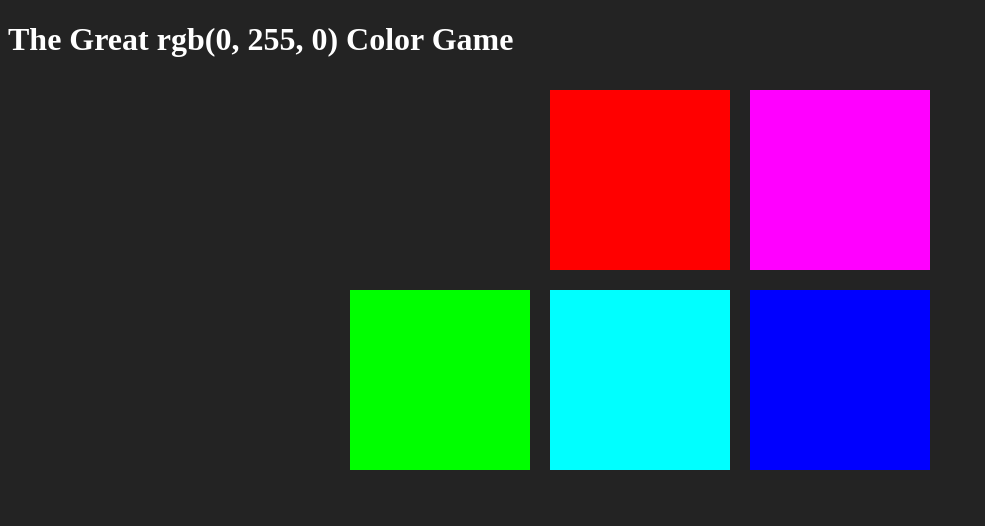
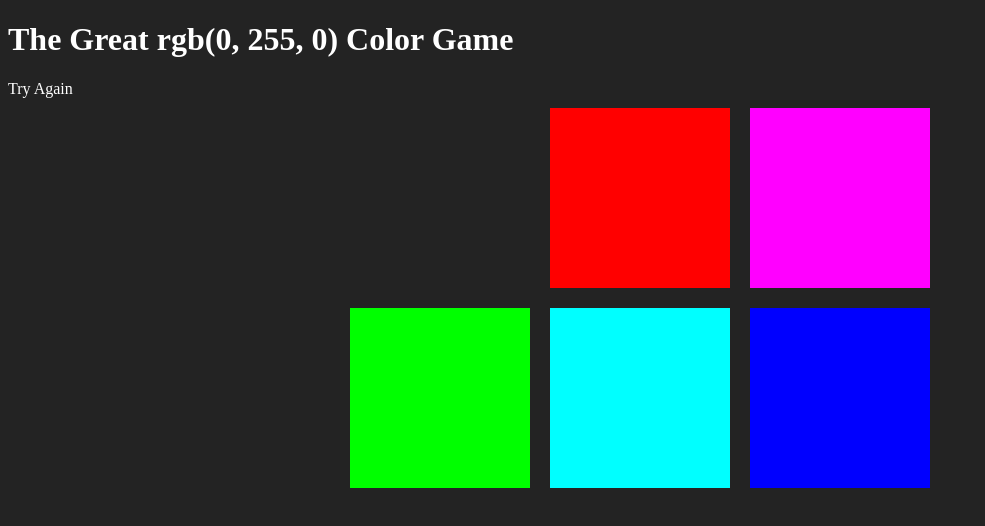
Before and after one commit to ericdrxlr/colorRGBGame, a plain HTML site: page colorrgbgame.html in a window 1280 px wide. Both pictures are taken after a click on the element 439 px from the left and 179 px from the top of the page. Shown: the whole page, without its empty margins (0-985 px from the left). Drawn offline with Linux system fonts and the light colour scheme.

Commit message:
add div for message id and added to if statement to print correct or try again

```diff
--- a/colorrgbgame.css
+++ b/colorrgbgame.css
@@ -18,3 +18,7 @@ body {
 h1 {
     color: white;
 }
+
+#message {
+    color: white;
+}
--- a/colorrgbgame.html
+++ b/colorrgbgame.html
@@ -6,6 +6,7 @@
     </head>
     <body>
         <h1>The Great <span id="colorDisplay">RGB</span> Color Game</h1>
+        <div id="message"></div>
         <div id="container">
             <div class="square"></div>
             <div class="square"></div>
--- a/colorrgbgame.js
+++ b/colorrgbgame.js
@@ -12,6 +12,7 @@ let colors = [
 var squares = document.querySelectorAll(".square");
 let pickedColor = colors[3];
 var colorDisplay = document.querySelector("#colorDisplay");
+var messageDisplay = document.querySelector("#message");
 
 colorDisplay.innerHTML = pickedColor;
 
@@ -22,11 +23,11 @@ for(var i = 0; i < squares.length; i++){
     // add click listeners to squares
     squares[i].addEventListener("click", function(){
         var clickedColor = this.style.backgroundColor;
-        console.log(clickedColor, pickedColor);
         if(clickedColor === pickedColor){
-            squares[i].style.backgroundColor = clickedColor;
+            messageDisplay.innerHTML = "Correct!";
         } else {
             this.style.backgroundColor = "#232323";
+            messageDisplay.innerHTML = "Try Again";
         }
     })
 }
```
